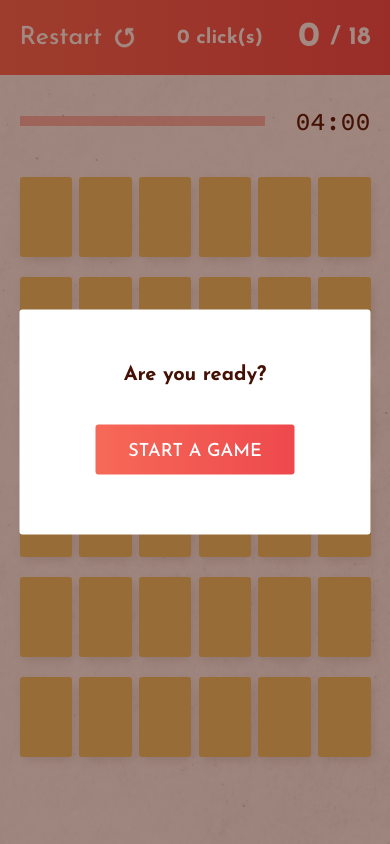
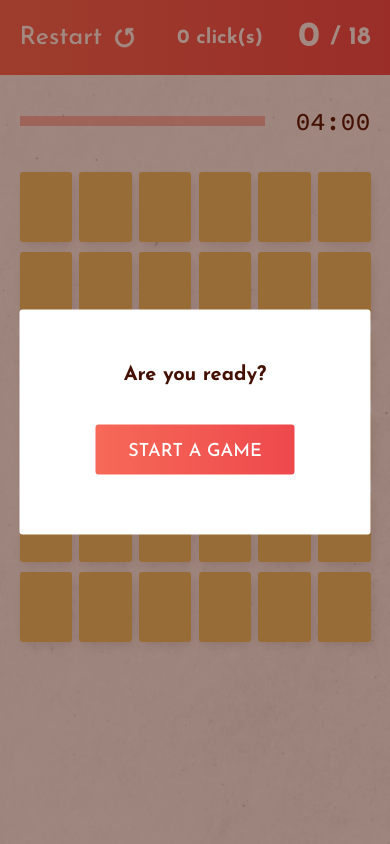
Before and after one commit to anastasiiaal/Flip-Card-Memory-Game, a PHP site: page / in a window 390 px wide. Run offline with PHP 8.4, Linux system fonts and the light colour scheme; data that the repository does not hold is empty.

Commit message:
:moon: minor corrections

```diff
--- a/connect.php
+++ b/connect.php
@@ -1,5 +1,12 @@
 <?php
-try {
+// try {   // connection for the online platform
+//         $db = new PDO('mysql:host=localhost;dbname=anastasiiaa_memory-game;charset=utf8', 'anastasiiaa', 'lkXSqpFWqAPE3Q==');
+//     } catch(Exception $e){
+//         echo 'Erreur : ' . $e->getMessage();
+//     }
+
+
+try {    // connection for the wamp localhost
         $db = new PDO('mysql:host=localhost;dbname=flip-card-game;charset=utf8', 'root');
     } catch(Exception $e){
         echo 'Erreur : ' . $e->getMessage();
--- a/css/main.css
+++ b/css/main.css
@@ -169,6 +169,24 @@ p.number {
     pointer-events: none;
 }
 
+/* div.card.active-card {
+    animation: pulse .8s infinite;
+}
+
+@keyframes pulse {
+    from {
+      -webkit-transform: scale3d(1, 1, 1);
+      transform: scale3d(1, 1, 1);
+    }
+    50% {
+      -webkit-transform: scale3d(1.05, 1.05, 1.05);
+      transform: scale3d(1.05, 1.05, 1.05);
+    }
+    to {
+      -webkit-transform: scale3d(1, 1, 1);
+      transform: scale3d(1, 1, 1);
+    }
+} */
 
 
 
@@ -310,4 +328,9 @@ p.number {
     li {
         font-size: 1rem;
     }
+
+    .card {
+        height: 70px;
+        margin: 5px 0;
+    }
 }
```
